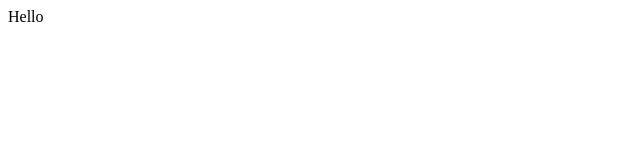
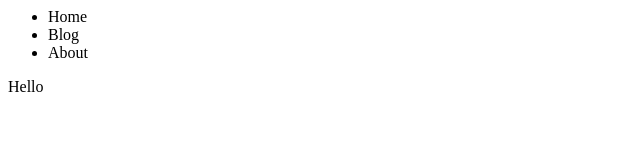
Before and after one commit to nesrinehanane/my-web-app-git, a plain HTML site: page index.html in a window 1280 px wide. Shown: the whole page, without its empty margins (0-640 px from the left). Drawn offline with Linux system fonts and the light colour scheme.

Commit message:
add nav bar

```diff
--- a/index.html
+++ b/index.html
@@ -3,5 +3,13 @@
 </head>
 
 <body>
+<nav>
+	<ul>
+		<li>Home</li>
+		<li>Blog</li>
+		<li>About</li>
+	</ul>
+</nav>
+
 	<p>Hello</p>
 </body>
```
